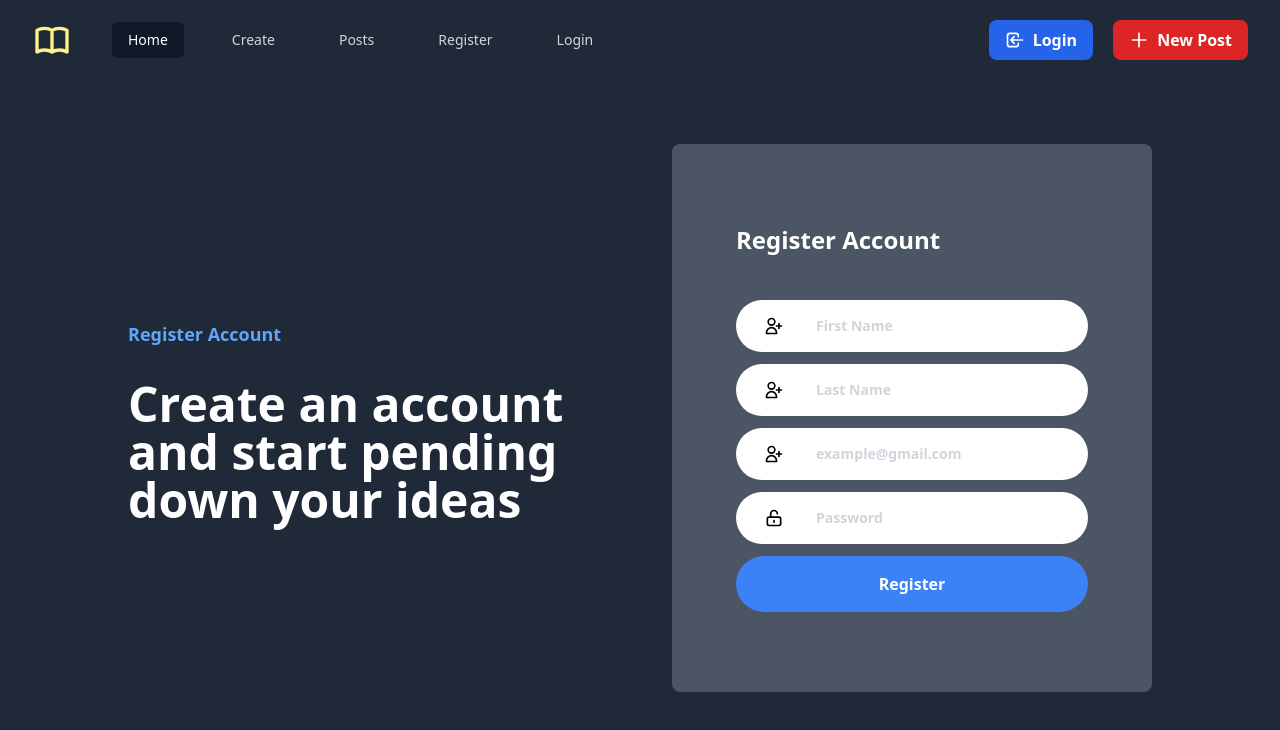
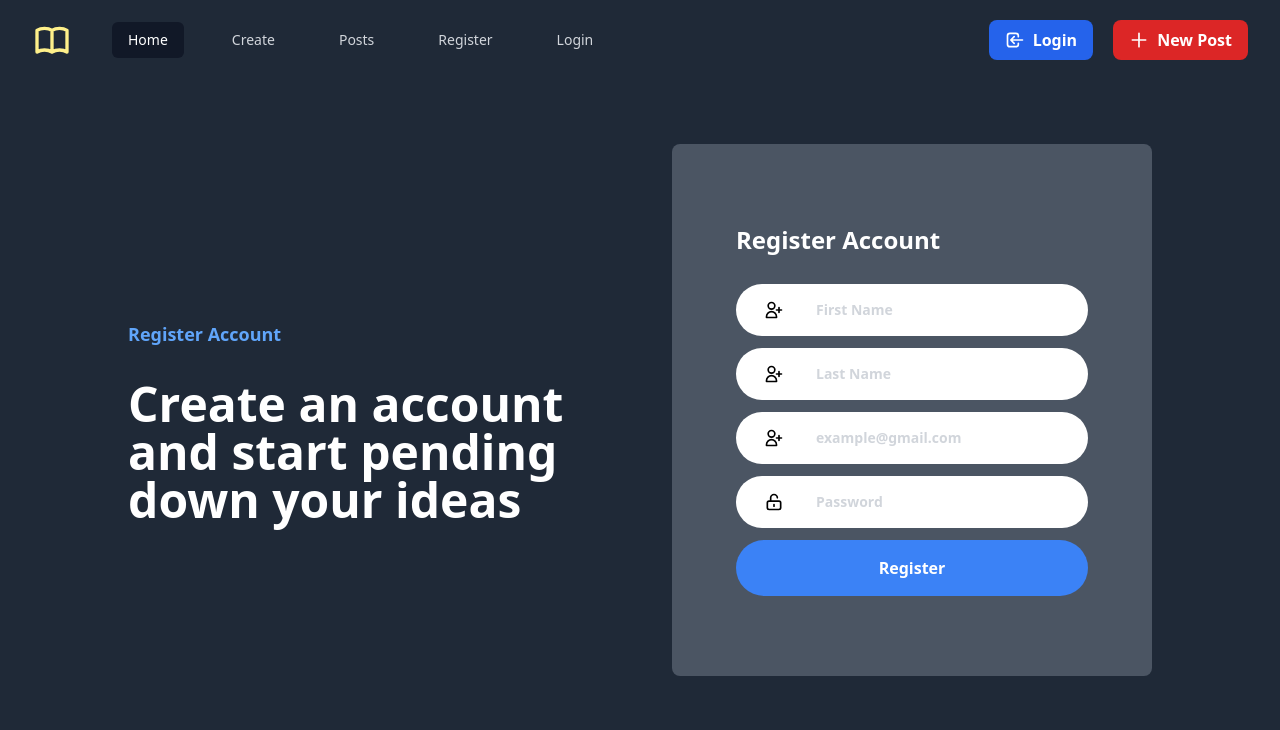
Before and after one commit to mrizkysolehudin/fe-blog-app, a React (Create React App) app: page /register in a window 1280 px wide. Shown: the top 730 px of the page. Built offline with nearby package versions, Linux system fonts and the light colour scheme; no server answers.

Commit message:
finished pages/users/register/register

```diff
--- a/src/pages/Users/Register/Register.js
+++ b/src/pages/Users/Register/Register.js
@@ -1,7 +1,41 @@
 import { LockOpenIcon, UserAddIcon } from "@heroicons/react/outline";
+import { useFormik } from "formik";
 import React from "react";
+import { useDispatch, useSelector } from "react-redux";
+import { Navigate } from "react-router-dom";
+import { registerUserAction } from "redux/slices/users/usersSlices";
+import * as Yup from "yup";
+
+const formSchema = Yup.object({
+	firstName: Yup.string().required("FirstName is required"),
+	lastName: Yup.string().required("LastName is required"),
+	email: Yup.string().required("Email is required"),
+	password: Yup.string().required("Password is required"),
+});
 
 function Register() {
+	const dispatch = useDispatch();
+
+	const formik = useFormik({
+		initialValues: {
+			firstName: "",
+			lastName: "",
+			email: "",
+			password: "",
+		},
+
+		onSubmit: (values) => {
+			dispatch(registerUserAction(values));
+		},
+
+		validationSchema: formSchema,
+	});
+
+	const user = useSelector((state) => state.users);
+	const { loading, appErr, serverErr, registered } = user;
+
+	if (registered) return <Navigate to="/login" />;
+
 	return (
 		<div className="bg-gray-800 min-h-screen">
 			<div className="flex max-w-5xl mx-auto gap-x-16">
@@ -16,53 +50,104 @@ function Register() {
 					</h1>
 				</section>
 				<section className="w-6/12">
-					<div className="bg-gray-600 h-auto rounded-lg py-20 mt-16 px-16">
-						<form className="flex flex-col gap-y-7">
+					<div className="bg-gray-600 h-auto rounded-lg py-20 mt-16 px-16 mb-16">
+						{appErr ||
+							(serverErr && (
+								<p className="text-red-500 my-10">
+									{appErr} {serverErr}
+								</p>
+							))}
+
+						<form onSubmit={formik.handleSubmit}>
 							<h3 className="text-white text-2xl font-bold mb-4">
 								Register Account
 							</h3>
 
-							<div>
+							<div className="mt-7">
 								<input
+									value={formik.values.firstName}
+									onChange={formik.handleChange("firstName")}
+									onBlur={formik.handleBlur("firstName")}
 									type="text"
 									name="firstName"
 									placeholder="First Name"
 									className="w-full rounded-full text-sm font-bold py-4 placeholder-gray-300 px-20"
 								/>
 								<UserAddIcon className="w-5 h-5 relative -mt-9 ml-7" />
+								<p className="mt-4 text-red-500 ml-3">
+									{formik.touched.firstName &&
+										formik.errors.firstName}
+								</p>
 							</div>
-							<div>
+
+							<div className="mt-7">
 								<input
+									value={formik.values.lastName}
+									onChange={formik.handleChange("lastName")}
+									onBlur={formik.handleBlur("lastName")}
 									type="text"
 									name="lastName"
 									placeholder="Last Name"
 									className="w-full rounded-full text-sm font-bold py-4 placeholder-gray-300 px-20"
 								/>
 								<UserAddIcon className="w-5 h-5 relative -mt-9 ml-7" />
+
+								<p className="mt-4 text-red-500 ml-3">
+									{formik.touched.lastName &&
+										formik.errors.lastName}
+								</p>
 							</div>
-							<div>
+
+							<div className="mt-7">
 								<input
-									type="text"
-									name="gmail"
+									value={formik.values.email}
+									onChange={formik.handleChange("email")}
+									onBlur={formik.handleBlur("email")}
+									type="email"
+									name="email"
 									placeholder="example@gmail.com"
 									className="w-full rounded-full text-sm font-bold py-4 placeholder-gray-300 px-20"
 								/>
 								<UserAddIcon className="w-5 h-5 relative -mt-9 ml-7" />
+
+								<p className="mt-4 text-red-500 ml-3">
+									{formik.touched.email &&
+										formik.errors.email}
+								</p>
 							</div>
-							<div>
+
+							<div className="mt-7">
 								<input
-									type="text"
+									value={formik.values.password}
+									onChange={formik.handleChange("password")}
+									onBlur={formik.handleBlur("password")}
+									type="password"
 									name="password"
 									placeholder="Password"
 									className="w-full rounded-full text-sm font-bold py-4 placeholder-gray-300 px-20"
 								/>
 								<LockOpenIcon className="w-5 h-5 relative -mt-9 ml-7" />
+
+								<p className="mt-4 text-red-500 ml-3">
+									{formik.touched.password &&
+										formik.errors.password}
+								</p>
 							</div>
 
-							<div>
-								<button className="w-full rounded-full bg-blue-500 text-white font-bold py-4 hover:bg-blue-600">
-									Register
-								</button>
+							<div className="mt-7">
+								{loading ? (
+									<button
+										disabled
+										className="w-full rounded-full bg-gray-500 text-white font-bold py-4 ">
+										Loading please wait...
+									</button>
+								) : (
+									<button
+										type="submit"
+										className="w-full rounded-full bg-blue-500 text-white font-bold py-4 hover:bg-blue-600">
+										Register
+									</button>
+								)}
 							</div>
 						</form>
 					</div>
```
